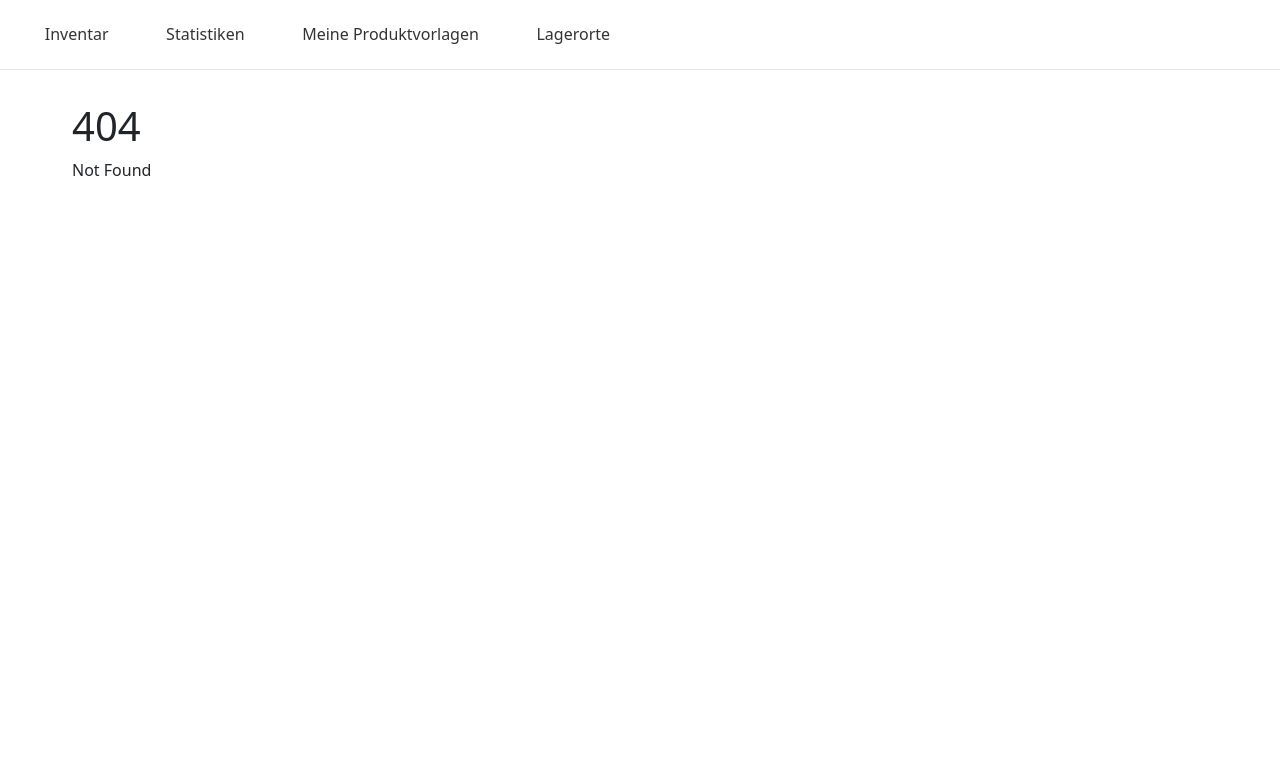
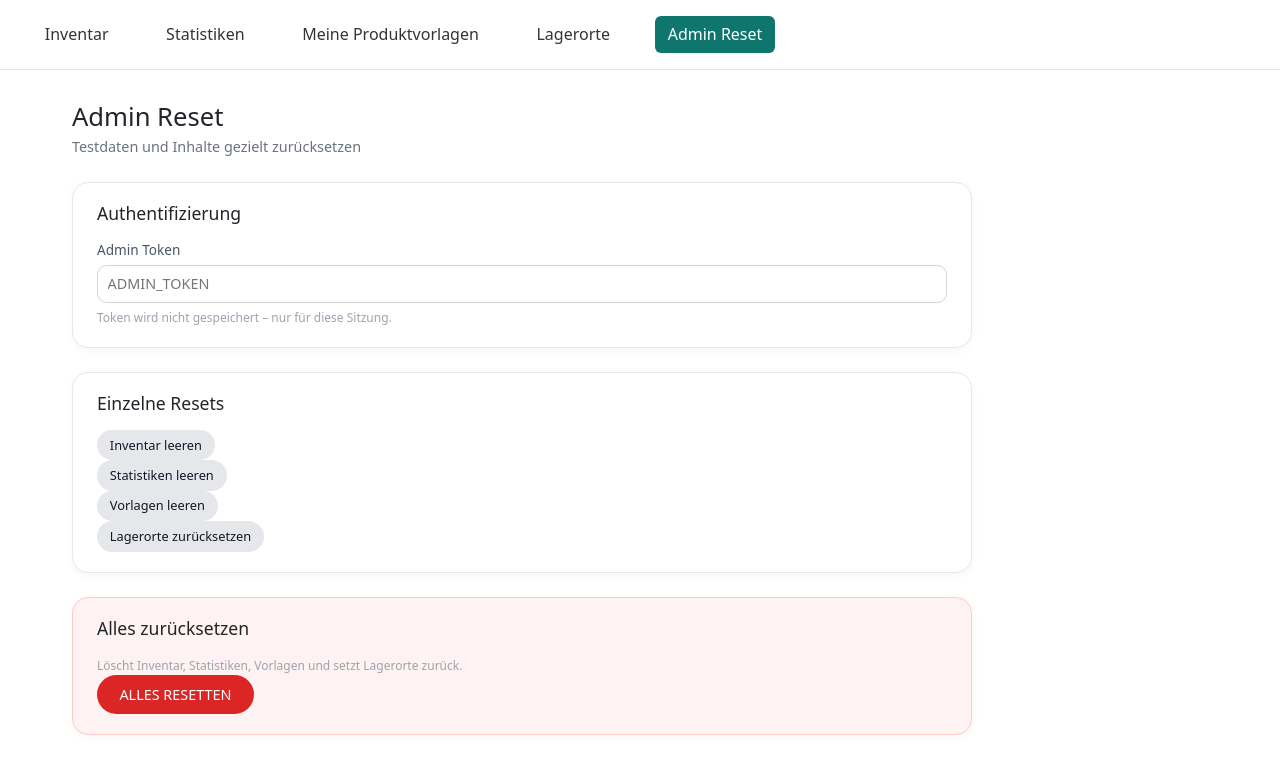
Before and after one commit to AlanGit12/SmartFood, a SvelteKit app: page /admin/reset in a window 1280 px wide. Before the commit this address had no page. Shown: the top 774 px of the page. Built offline with nearby package versions, Linux system fonts and the light colour scheme; no server answers.

Commit message:
Adminfunktionen hinzugefügt. Bugfixes

```diff
--- a/src/routes/+layout.svelte
+++ b/src/routes/+layout.svelte
@@ -7,6 +7,8 @@
         { name: 'Statistiken', path: '/statistiken' },
         { name: 'Meine Produktvorlagen', path: '/vorlagen' },
         { name: 'Lagerorte', path: '/lagerorte' },
+        { name: 'Admin Reset', path: '/admin/reset' },
+
 
 
     ];
--- /dev/null
+++ b/src/routes/admin/reset/+page.server.js
@@ -0,0 +1,93 @@
+import { getDb } from '$lib/server/db.js';
+import { fail, redirect } from '@sveltejs/kit';
+import { env } from '$env/dynamic/private';
+
+function requireAdmin(fd) {
+	const token = String(fd.get('token') || '');
+	const expected = env.ADMIN_TOKEN;
+
+	if (!expected) return { ok: false, message: 'ADMIN_TOKEN fehlt in .env' };
+	if (!token || token !== expected) return { ok: false, message: 'Ungültiger Admin-Token.' };
+
+	return { ok: true };
+}
+
+export async function load() {
+	// nur Info anzeigen (ohne Token)
+	return { ok: true };
+}
+
+export const actions = {
+	clearProducts: async ({ request }) => {
+		const fd = await request.formData();
+		const auth = requireAdmin(fd);
+		if (!auth.ok) return fail(401, { message: auth.message });
+
+		const db = await getDb();
+		await db.collection('products').deleteMany({});
+		throw redirect(303, '/inventar');
+	},
+
+	clearEvents: async ({ request }) => {
+		const fd = await request.formData();
+		const auth = requireAdmin(fd);
+		if (!auth.ok) return fail(401, { message: auth.message });
+
+		const db = await getDb();
+		await db.collection('productEvents').deleteMany({});
+		throw redirect(303, '/statistiken');
+	},
+
+	clearTemplates: async ({ request }) => {
+		const fd = await request.formData();
+		const auth = requireAdmin(fd);
+		if (!auth.ok) return fail(401, { message: auth.message });
+
+		const db = await getDb();
+		await db.collection('productTemplates').deleteMany({});
+		throw redirect(303, '/vorlagen');
+	},
+
+	resetLocations: async ({ request }) => {
+		const fd = await request.formData();
+		const auth = requireAdmin(fd);
+		if (!auth.ok) return fail(401, { message: auth.message });
+
+		const db = await getDb();
+		const col = db.collection('storageLocations');
+
+		// alles löschen
+		await col.deleteMany({});
+
+		// Standard neu anlegen
+		await col.insertMany([
+			{ name: 'Kühlschrank', order: 1, createdAt: new Date(), updatedAt: new Date() },
+			{ name: 'Vorratsschrank', order: 2, createdAt: new Date(), updatedAt: new Date() },
+			{ name: 'Tiefkühler', order: 3, createdAt: new Date(), updatedAt: new Date() }
+		]);
+
+		throw redirect(303, '/lagerorte');
+	},
+
+	resetAll: async ({ request }) => {
+		const fd = await request.formData();
+		const auth = requireAdmin(fd);
+		if (!auth.ok) return fail(401, { message: auth.message });
+
+		const db = await getDb();
+
+		await db.collection('products').deleteMany({});
+		await db.collection('productEvents').deleteMany({});
+		await db.collection('productTemplates').deleteMany({});
+
+		const col = db.collection('storageLocations');
+		await col.deleteMany({});
+		await col.insertMany([
+			{ name: 'Kühlschrank', order: 1, createdAt: new Date(), updatedAt: new Date() },
+			{ name: 'Vorratsschrank', order: 2, createdAt: new Date(), updatedAt: new Date() },
+			{ name: 'Tiefkühler', order: 3, createdAt: new Date(), updatedAt: new Date() }
+		]);
+
+		throw redirect(303, '/inventar');
+	}
+};
--- /dev/null
+++ b/src/routes/admin/reset/+page.svelte
@@ -0,0 +1,148 @@
+<script>
+	import '$lib/styles/forms.css';
+
+	let token = '';
+
+	function confirmOrCancel(message, event) {
+		if (!confirm(message)) {
+			event.preventDefault();
+		}
+	}
+</script>
+
+<section class="page-header">
+	<div>
+		<h1>Admin Reset</h1>
+		<p class="subtitle">Testdaten und Inhalte gezielt zurücksetzen</p>
+	</div>
+</section>
+
+<section class="form">
+	<!-- ========================= -->
+	<!-- AUTH -->
+	<!-- ========================= -->
+	<section class="card">
+		<h2>Authentifizierung</h2>
+
+		<div class="field">
+			<label for="token">Admin Token</label>
+			<input
+				id="token"
+				name="token"
+				bind:value={token}
+				placeholder="ADMIN_TOKEN"
+			/>
+			<p class="field-hint">
+				Token wird nicht gespeichert – nur für diese Sitzung.
+			</p>
+		</div>
+	</section>
+
+	<!-- ========================= -->
+	<!-- SINGLE RESETS -->
+	<!-- ========================= -->
+	<section class="card">
+		<h2>Einzelne Resets</h2>
+
+		<form method="POST" action="?/clearProducts">
+			<input type="hidden" name="token" value={token} />
+			<button
+				type="submit"
+				class="small-button"
+				on:click={(e) =>
+					confirmOrCancel('Inventar wirklich komplett leeren?', e)
+				}
+			>
+				Inventar leeren
+			</button>
+		</form>
+
+		<form method="POST" action="?/clearEvents">
+			<input type="hidden" name="token" value={token} />
+			<button
+				type="submit"
+				class="small-button"
+				on:click={(e) =>
+					confirmOrCancel('Statistiken wirklich komplett leeren?', e)
+				}
+			>
+				Statistiken leeren
+			</button>
+		</form>
+
+		<form method="POST" action="?/clearTemplates">
+			<input type="hidden" name="token" value={token} />
+			<button
+				type="submit"
+				class="small-button"
+				on:click={(e) =>
+					confirmOrCancel('Vorlagen wirklich komplett leeren?', e)
+				}
+			>
+				Vorlagen leeren
+			</button>
+		</form>
+
+		<form method="POST" action="?/resetLocations">
+			<input type="hidden" name="token" value={token} />
+			<button
+				type="submit"
+				class="small-button"
+				on:click={(e) =>
+					confirmOrCancel('Lagerorte auf Standard zurücksetzen?', e)
+				}
+			>
+				Lagerorte zurücksetzen
+			</button>
+		</form>
+	</section>
+
+	<!-- ========================= -->
+	<!-- DANGER ZONE -->
+	<!-- ========================= -->
+	<section class="card danger">
+		<h2>Alles zurücksetzen</h2>
+
+		<p class="field-hint">
+			Löscht Inventar, Statistiken, Vorlagen und setzt Lagerorte zurück.
+		</p>
+
+		<form method="POST" action="?/resetAll">
+			<input type="hidden" name="token" value={token} />
+			<button
+				type="submit"
+				class="danger-button"
+				on:click={(e) =>
+					confirmOrCancel(
+						'WIRKLICH ALLES löschen?\n\nInventar, Statistiken, Vorlagen & Lagerorte',
+						e
+					)
+				}
+			>
+				ALLES RESETTEN
+			</button>
+		</form>
+	</section>
+</section>
+
+<style>
+	/* Danger Zone Styling */
+	.card.danger {
+		border-color: #fecaca;
+		background: #fef2f2;
+	}
+
+	.danger-button {
+		background: #dc2626;
+		color: white;
+		border: none;
+		border-radius: 999px;
+		padding: 0.55rem 1.4rem;
+		font-size: 0.9rem;
+		cursor: pointer;
+	}
+
+	.danger-button:hover {
+		background: #b91c1c;
+	}
+</style>
```
